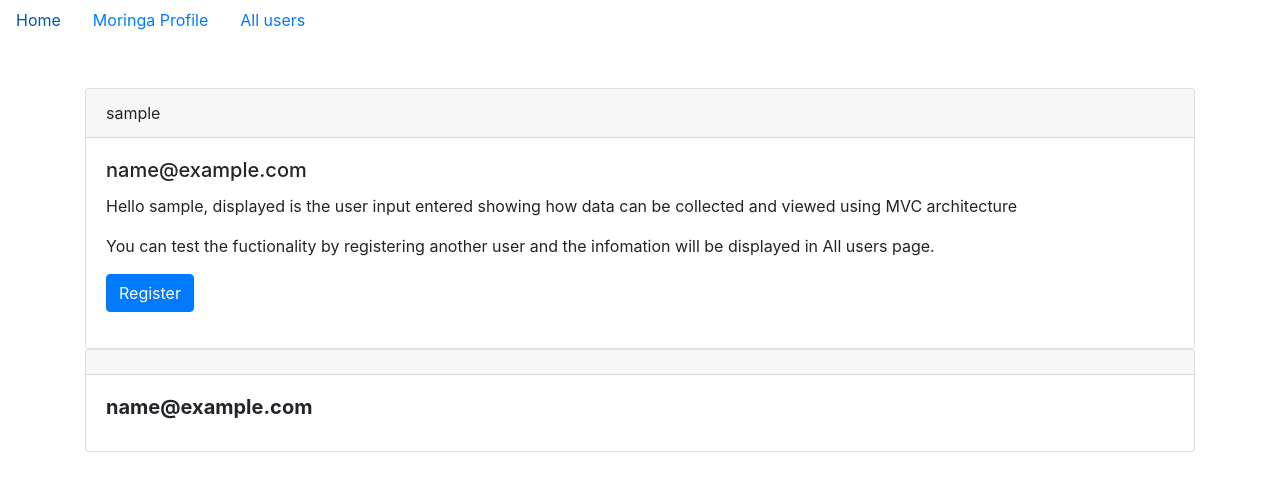
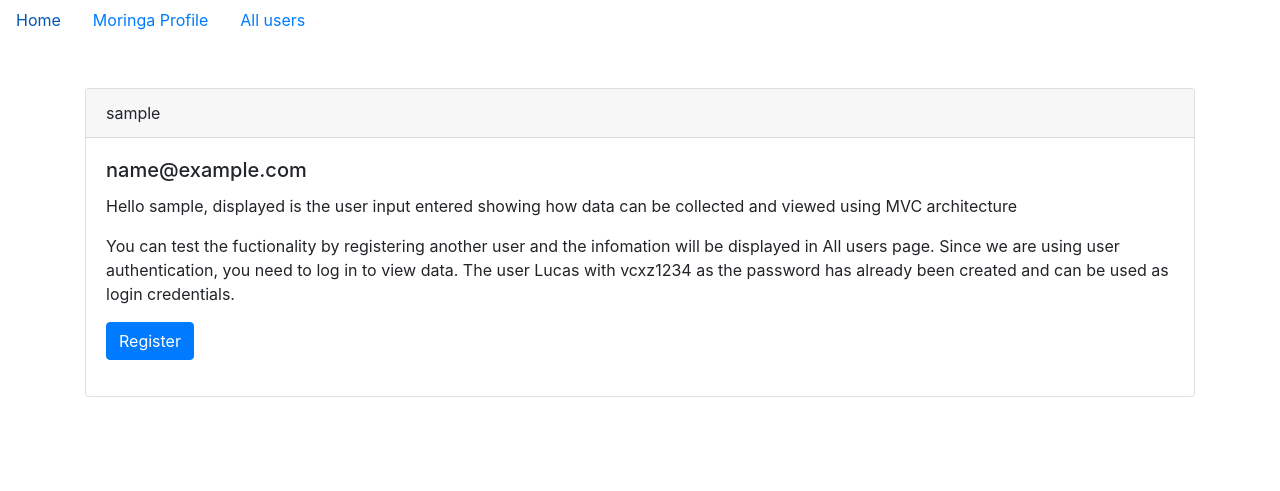
Before and after one commit to OwinoLucas/moringa_assessment, a Django app: template work_assessment/templates/moringa.html in a window 1280 px wide. Shown: the top 491 px of the page. Run offline with Django 4.2, Linux system fonts and the light colour scheme; the template is opened without the code that fills it: values that come from a table or form of the project are taken from there, others are empty; the visitor is signed in with stand-in values (Sample User, id 1); data comes from the database, SQL or seed files in the repository; some libraries are stand-ins or nearby versions.

Commit message:
edit html

```diff
--- a/work_assessment/templates/moringa.html
+++ b/work_assessment/templates/moringa.html
@@ -9,23 +9,14 @@
             <h5 class="card-title">{{ user.email }}</h5>
             <p class="card-text">Hello {{user.username}}, displayed is the user input entered showing how data can be collected and viewed using MVC architecture
             </p>
-            <p>You can test the fuctionality by registering another user and the infomation will be displayed in All users page.
+            <p>You can test the fuctionality by registering another user and the infomation will be displayed in All users page. Since we are using user authentication, you need to log in to view data. The user Lucas with vcxz1234 as the password has already
+                been created and can be used as login credentials.
                 <p>
                     <a href="{% url 'registration' %}" class="btn btn-primary">Register</a>
                 </p>
         </div>
     </div>
-    {% for user in users %} {% if user %}
-    <div class="card">
-        <div class="card-header">
-            {{user.user.username}}
-        </div>
-        <div class="card-body">
-            <h5 class="card-title" style="font-weight: bold;">{{ user.email }}</h5>
 
-        </div>
-    </div>
-    {% endif %}{% endfor %}
 </div>
 
 {% endblock content %}
```
